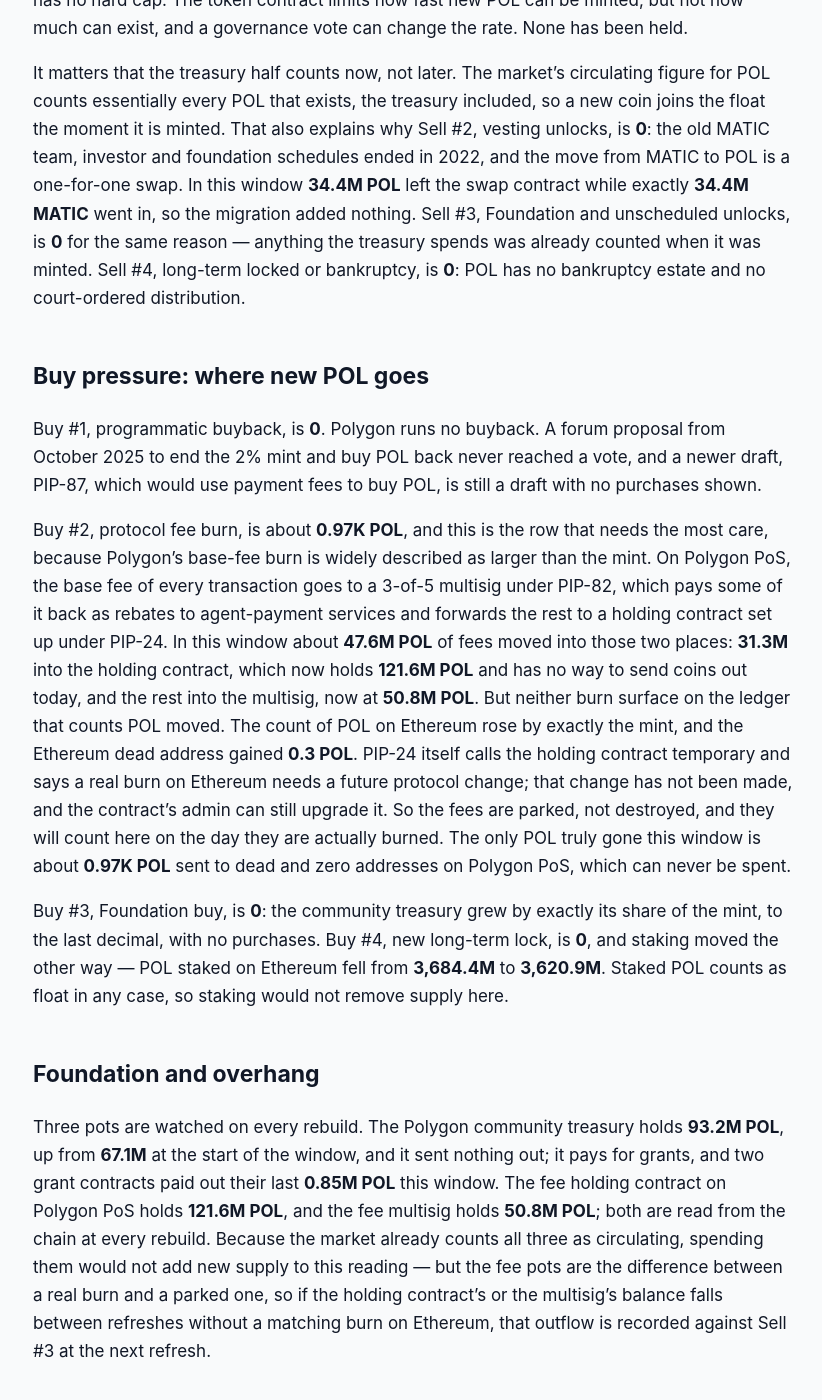
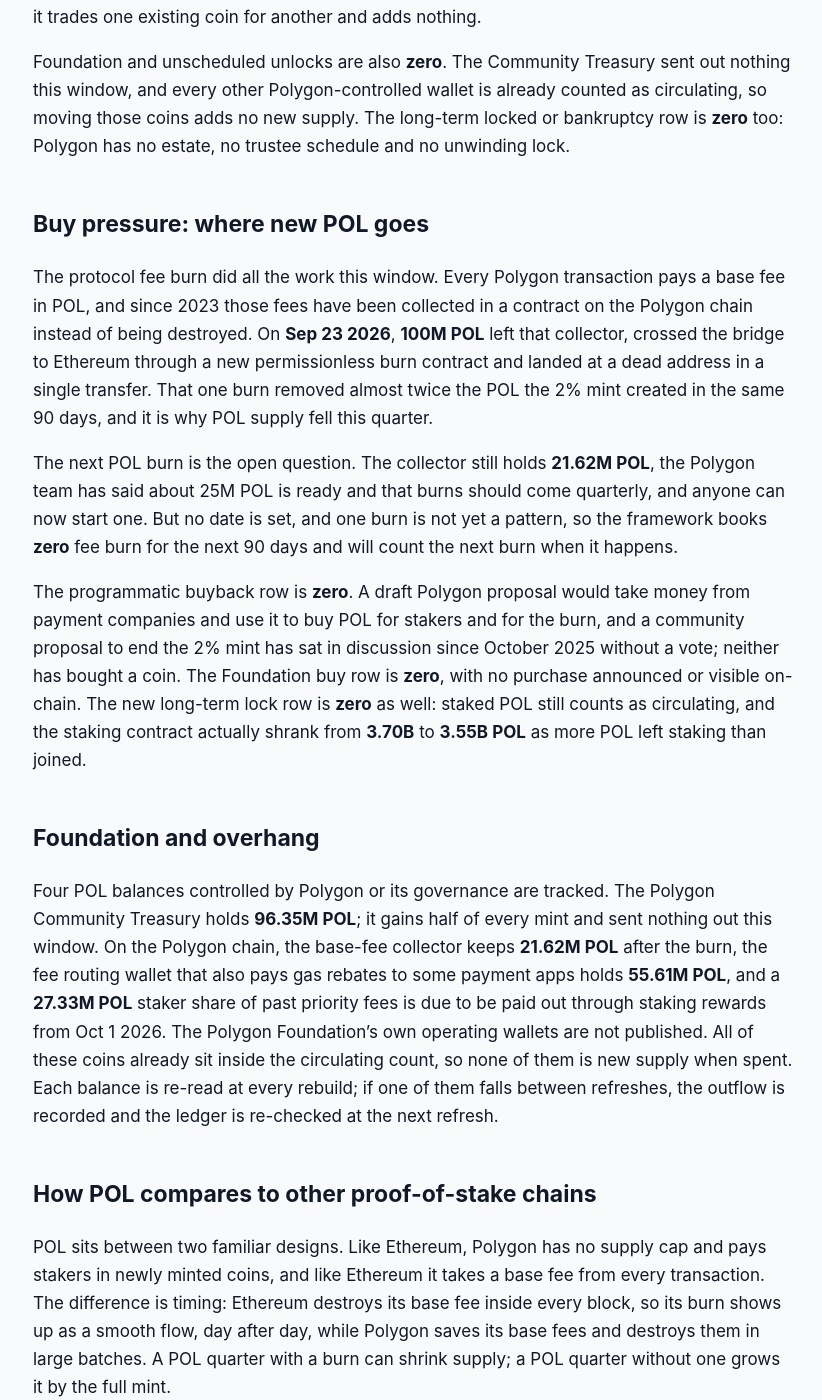
Before and after one commit to jeevansongmy-spec/mrnasdog-articles, a Jekyll site: the page built from crypto/pol-pressure-framework.md, in a window 1280 px wide and 1400 px high, scrolled down 959 px. Shown: the whole window, without its empty margins (227-1049 px from the left). Built offline with Jekyll 4.4.1, drawn with Linux system fonts in a browser that asks for light colours; some of the changed text lies outside the part shown.

Commit message:
publish: crypto/pol-pressure-framework

```diff
--- a/crypto/pol-pressure-framework.md
+++ b/crypto/pol-pressure-framework.md
@@ -1,6 +1,6 @@
 ---
-title:         "POL Inflation Analysis · September 2026 · Mixed flows, supply roughly steady"
-description:   "Mixed flows, supply roughly steady: POL grows +0.49% per 90 days. Polygon mints 52.2M POL at 2% a year, and its base-fee burn has not destroyed those fees yet."
+title:         "POL Inflation Analysis · September 2026 · Mixed flows · supply roughly steady"
+description:   "Mixed flows, supply roughly steady: a 100M POL fee burn beat the 52.2M POL mint, so POL fell 0.45% in 90 days. No next burn is dated, so POL is +0.49% next."
 canonical_url: "https://mrnasdog.com/research/pol/inflation"
 tags:          ["crypto", "pol", "polygon", "layer2"]
 published:     true
@@ -8,44 +8,54 @@ published:     true
 
 > Originally published at **[mrnasdog.com/research/pol/inflation](https://mrnasdog.com/research/pol/inflation)** by MrNasdog.
 
-Polygon adds about **0.49%** to the POL supply every 90 days, and the Pressure Framework reads POL at **+0.49%** over the trailing 90 days and **+0.49%** over the next 90 — a small, steady rise with nothing on the other side of the scale. The whole of it is one mechanism: a **2%** yearly mint that paid **52.2M POL** into the market, half to stakers and half to the Polygon community treasury. The Polygon PoS base-fee burn that most write-ups credit with making POL deflationary has not destroyed those fees yet — they sit parked in two wallets on Polygon — so buy pressure is about **0.97K POL**, and POL has no supply cap.
+The MrNasdog Pressure Framework reads POL, the token of Polygon, at **−0.45% net** over the trailing 90 days and **+0.49%** over the next 90. A fixed 2% yearly mint created **52.23M POL** in the window, and a one-off burn of saved Polygon base fees destroyed **100M POL** on **Sep 23 2026**. With no next burn on the calendar, the forward reading counts only the mint, so POL supply is roughly steady: it shrank this quarter and is set to grow again unless the fee burn repeats.
 
 ## The verdict, in one paragraph
 
-Against a circulating base of **10,716.4M POL**, the framework books **52.2M POL** of sell pressure and **0.97K POL** of buy pressure over the trailing 90 days — a net of **+0.49%** — and projects **+0.49%** for the next 90 days, because the POL emission rate did not change inside the window and no vote to change it is scheduled. The inflation monitor reads **+0.50%** for the same window, a gap of **0.01 percentage points**, well inside the framework's 0.5pp tolerance, so the overview page carries no monitor-gap warning. The label for POL is **a low, steady mint with a burn that has not landed yet**: every new coin is accounted for, and almost nothing is being removed.
+Over the 90 days to **Sep 29 2026**, POL supply moved by **−0.45%** of its **10.62B** circulating coins: **52.23M POL** minted against **100M POL** burned. The inflation monitor, which reads the same supply from market data, shows **−0.43%** over the same stretch — a gap of **0.02 percentage points**, well inside the 0.5-point tolerance, so no monitor-gap warning is shown. For the next 90 days the framework projects **+0.49%**, because the mint is scheduled and the burn is not. The cite-able label for POL today is a **steady 2% minter with a lumpy fee burn**.
 
 ## Sell pressure: where new POL comes from
 
-Sell #1, protocol inflation, is **52.2M POL**, and it is the whole sell side. The POL token on Ethereum has an emission manager that mints new POL once a day at a rate of **2%** a year, compounding. Half goes to the staking contract that pays Polygon validators and delegators, and half goes to the Polygon community treasury. Across the window there were **90** mints, one a day, and the count of POL in existence rose by exactly the sum of them, with no burn events against it. Every setting of the emission manager read the same at both ends of the window, so the forward reading uses the same rate: **52.46M POL** over the next 90 days. POL has no hard cap. The token contract limits how fast new POL can be minted, but not how much can exist, and a governance vote can change the rate. None has been held.
+Protocol inflation is the only source of new POL. The Polygon emission contract mints once a day at **2% a year**, compounding by the second, and splits each mint evenly: half to the staking contract that pays Polygon validators and their delegators, half to the Polygon Community Treasury. Across the window that meant 90 mints, one a day, and **52,230,063 POL** — exactly the rise in the POL token's total supply on Ethereum, with **26.12M POL** going to each side. Because the rate compounds, the same schedule mints slightly more in the next 90 days: **52.49M POL**.
 
-It matters that the treasury half counts now, not later. The market's circulating figure for POL counts essentially every POL that exists, the treasury included, so a new coin joins the float the moment it is minted. That also explains why Sell #2, vesting unlocks, is **0**: the old MATIC team, investor and foundation schedules ended in 2022, and the move from MATIC to POL is a one-for-one swap. In this window **34.4M POL** left the swap contract while exactly **34.4M MATIC** went in, so the migration added nothing. Sell #3, Foundation and unscheduled unlocks, is **0** for the same reason — anything the treasury spends was already counted when it was minted. Sell #4, long-term locked or bankruptcy, is **0**: POL has no bankruptcy estate and no court-ordered distribution.
+Vesting unlocks are **zero**. The 10B POL created at launch backed a one-for-one swap from the old MATIC token, and no unlock tracker lists any team, investor or ecosystem tranche still waiting. The swap itself runs out of a fixed pot that still holds **376.59M POL** for late swappers; it trades one existing coin for another and adds nothing.
+
+Foundation and unscheduled unlocks are also **zero**. The Community Treasury sent out nothing this window, and every other Polygon-controlled wallet is already counted as circulating, so moving those coins adds no new supply. The long-term locked or bankruptcy row is **zero** too: Polygon has no estate, no trustee schedule and no unwinding lock.
 
 ## Buy pressure: where new POL goes
 
-Buy #1, programmatic buyback, is **0**. Polygon runs no buyback. A forum proposal from October 2025 to end the 2% mint and buy POL back never reached a vote, and a newer draft, PIP-87, which would use payment fees to buy POL, is still a draft with no purchases shown.
+The protocol fee burn did all the work this window. Every Polygon transaction pays a base fee in POL, and since 2023 those fees have been collected in a contract on the Polygon chain instead of being destroyed. On **Sep 23 2026**, **100M POL** left that collector, crossed the bridge to Ethereum through a new permissionless burn contract and landed at a dead address in a single transfer. That one burn removed almost twice the POL the 2% mint created in the same 90 days, and it is why POL supply fell this quarter.
 
-Buy #2, protocol fee burn, is about **0.97K POL**, and this is the row that needs the most care, because Polygon's base-fee burn is widely described as larger than the mint. On Polygon PoS, the base fee of every transaction goes to a 3-of-5 multisig under PIP-82, which pays some of it back as rebates to agent-payment services and forwards the rest to a holding contract set up under PIP-24. In this window about **47.6M POL** of fees moved into those two places: **31.3M** into the holding contract, which now holds **121.6M POL** and has no way to send coins out today, and the rest into the multisig, now at **50.8M POL**. But neither burn surface on the ledger that counts POL moved. The count of POL on Ethereum rose by exactly the mint, and the Ethereum dead address gained **0.3 POL**. PIP-24 itself calls the holding contract temporary and says a real burn on Ethereum needs a future protocol change; that change has not been made, and the contract's admin can still upgrade it. So the fees are parked, not destroyed, and they will count here on the day they are actually burned. The only POL truly gone this window is about **0.97K POL** sent to dead and zero addresses on Polygon PoS, which can never be spent.
+The next POL burn is the open question. The collector still holds **21.62M POL**, the Polygon team has said about 25M POL is ready and that burns should come quarterly, and anyone can now start one. But no date is set, and one burn is not yet a pattern, so the framework books **zero** fee burn for the next 90 days and will count the next burn when it happens.
 
-Buy #3, Foundation buy, is **0**: the community treasury grew by exactly its share of the mint, to the last decimal, with no purchases. Buy #4, new long-term lock, is **0**, and staking moved the other way — POL staked on Ethereum fell from **3,684.4M** to **3,620.9M**. Staked POL counts as float in any case, so staking would not remove supply here.
+The programmatic buyback row is **zero**. A draft Polygon proposal would take money from payment companies and use it to buy POL for stakers and for the burn, and a community proposal to end the 2% mint has sat in discussion since October 2025 without a vote; neither has bought a coin. The Foundation buy row is **zero**, with no purchase announced or visible on-chain. The new long-term lock row is **zero** as well: staked POL still counts as circulating, and the staking contract actually shrank from **3.70B** to **3.55B POL** as more POL left staking than joined.
 
 ## Foundation and overhang
 
-Three pots are watched on every rebuild. The Polygon community treasury holds **93.2M POL**, up from **67.1M** at the start of the window, and it sent nothing out; it pays for grants, and two grant contracts paid out their last **0.85M POL** this window. The fee holding contract on Polygon PoS holds **121.6M POL**, and the fee multisig holds **50.8M POL**; both are read from the chain at every rebuild. Because the market already counts all three as circulating, spending them would not add new supply to this reading — but the fee pots are the difference between a real burn and a parked one, so if the holding contract's or the multisig's balance falls between refreshes without a matching burn on Ethereum, that outflow is recorded against Sell #3 at the next refresh.
+Four POL balances controlled by Polygon or its governance are tracked. The Polygon Community Treasury holds **96.35M POL**; it gains half of every mint and sent nothing out this window. On the Polygon chain, the base-fee collector keeps **21.62M POL** after the burn, the fee routing wallet that also pays gas rebates to some payment apps holds **55.61M POL**, and a **27.33M POL** staker share of past priority fees is due to be paid out through staking rewards from Oct 1 2026. The Polygon Foundation's own operating wallets are not published. All of these coins already sit inside the circulating count, so none of them is new supply when spent. Each balance is re-read at every rebuild; if one of them falls between refreshes, the outflow is recorded and the ledger is re-checked at the next refresh.
 
-## How POL compares to other uncapped proof-of-stake chains
+## How POL compares to other proof-of-stake chains
 
-POL sits in the class of uncapped proof-of-stake tokens with a fixed-rate emission. A **2%** yearly mint is low for that class: many Cosmos-style chains pay stakers with emission rates several times higher. A halving chain like Bitcoin sits lower, at under 1% a year since its 2024 halving, and it has a hard cap that POL does not. On the issuance axis alone, POL is modest and predictable.
+POL sits between two familiar designs. Like Ethereum, Polygon has no supply cap and pays stakers in newly minted coins, and like Ethereum it takes a base fee from every transaction. The difference is timing: Ethereum destroys its base fee inside every block, so its burn shows up as a smooth flow, day after day, while Polygon saves its base fees and destroys them in large batches. A POL quarter with a burn can shrink supply; a POL quarter without one grows it by the full mint.
 
-The comparison that matters is with Ethereum, because Polygon copied Ethereum's fee design. On Ethereum, the base fee is destroyed inside the protocol, so the burn shows up in the supply count the same block it happens. On Polygon PoS, the same base fee is taken from the payer but held in a contract on Polygon, while the POL supply is counted on Ethereum. The mechanism looks the same; the result is not. Until the burned fees are destroyed on Ethereum, POL behaves like a token with a mint and no burn.
+That batch style is closer to exchange tokens such as BNB, which burn on a quarterly calendar, but with one structural gap: BNB's burn has fixed dates and a published way to size each burn, while the POL burn has a stated quarterly aim, no set size and no date yet. Against chains with a falling emission schedule, such as Solana, POL's mint is simpler and flat — 2% a year, split half to stakers and half to a treasury — and only a governance vote can lower it.
 
-Exchange tokens with scheduled burns, like BNB, show the opposite shape: coins are destroyed on a published date and the supply count falls. If Polygon moves the **121.6M POL** in its holding contract to Ethereum and burns it, POL would book a one-time buy larger than two quarters of its mint — the difference between a supply that grows and one that shrinks.
+The treasury half is what sets POL apart from most staking coins. Where Ethereum and Solana pay all new issuance to stakers, POL sends **1% a year** to the Polygon Community Treasury, which grows by about **26M POL** every 90 days and spends only when grants are approved.
 
 ## What to watch in the next 90 days
 
-First, the mint itself, which runs at about **52.46M POL** per 90 days and changes only by a governance vote. Second, the fee holding contract on Polygon PoS — any upgrade that finally burns its **121.6M POL** on Ethereum would flip this page's buy side overnight. Third, the PIP-82 fee program, which ends on **Dec 31 2026** or when its rebate budget runs out; what happens to base fees after that is not yet written. Fourth, PIP-87 and PIP-85, the drafts that would buy POL with payment fees and share priority fees with stakers. Fifth, the community treasury at **93.2M POL**, the one pot with a spender rather than a schedule.
+The next POL fee burn: about 25M POL was said to be ready on **Sep 27 2026**, and a burn of that size inside the window would take the next-90-day reading from **+0.49%** to roughly **+0.26%**.
+
+The staker fee payout from **Oct 1 2026** to **Dec 1 2026**: 27.33M POL of saved fees goes to stakers through higher rewards. These are existing coins, so supply does not change, but the payout adds tradable POL in stakers' hands.
+
+The Lugano network upgrade, targeted for **Oct 1 2026**: no change to POL minting or the fee burn has been announced with it, and any such change would re-base the ledger.
+
+Polygon governance: the draft buyback programme funded by payment companies and the proposal to end the 2% mint. Either one reaching a vote would change a row directly.
 
 ## Summary
 
-The MrNasdog Pressure Framework reads POL at **+0.49%** over the trailing 90 days and **+0.49%** projected forward: mixed flows, supply roughly steady. The structural mechanism is a **2%** yearly mint on Ethereum that paid **52.2M POL** in 90 days, half to stakers and half to the Polygon community treasury, with no vesting and no buyback. The key risk and the key upside are the same place: Polygon PoS base fees, about **47.6M POL** this window, are parked rather than destroyed, so the famous burn does not reduce supply yet. POL has no supply cap, only a limit on how fast it can be minted.
+The MrNasdog Pressure Framework reads POL at **−0.45%** over the last 90 days and **+0.49%** over the next 90: a fixed 2% yearly mint of **52.23M POL** per quarter, offset this time by a one-off burn of **100M POL** of saved Polygon base fees. The structural mechanism is a flat, uncapped mint split between stakers and the Community Treasury, against a fee burn that now works but comes in lumps. The key risk is timing: without a second burn, POL supply goes back to growing by the full mint. POL has no supply cap; its supply falls only when saved fees are burned faster than 2% a year is minted.
 
-*MrNasdog Pressure Framework analysis of POL, Metric 1 — Inflation. Data + explanation only. Not financial advice. Updated Sep 18 2026.*
+---
+
+*MrNasdog Pressure Framework analysis of POL, Metric 1 — Inflation. Data + explanation only. Not financial advice. Checked Sep 29 2026.*
```
